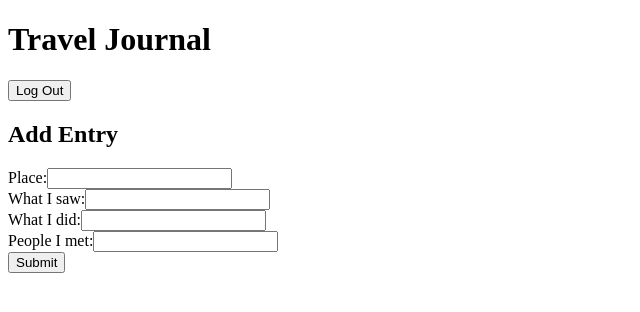
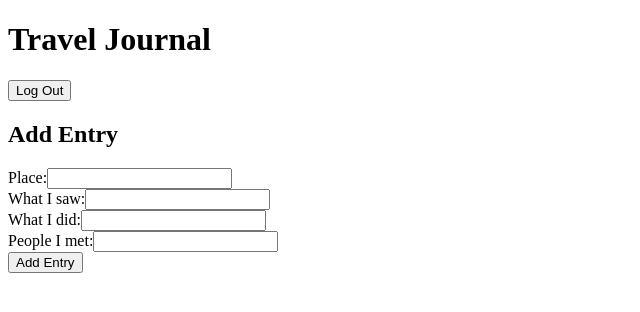
Before and after one commit to claracampos/travel-minutes, a React (Create React App) app: page /add-entry in a window 1280 px wide. Shown: the top 312 px of the page, without its empty margins (0-640 px from the left). Built offline with nearby package versions, Linux system fonts and the light colour scheme; no server answers; sample sign-in values are in the browser's storage.

Commit message:
split entry form into its own component

```diff
--- a/src/components/AddEntryPage.js
+++ b/src/components/AddEntryPage.js
@@ -1,20 +1,12 @@
-import React, { useContext } from "react";
+import React from "react";
 import handleEntryFormSubmit from "../actions/addEntryScripts";
-import TextInput from "./TextInput";
-import AppContext from "../context/AppContext";
+import EntryForm from "./EntryForm";
 
 const AddEntryPage = () => {
-  const user = useContext(AppContext);
   return (
     <div>
       <h2>Add Entry</h2>
-      <form id="add-entry-form" onSubmit={e => handleEntryFormSubmit(e, user)}>
-        <TextInput name="place" label="Place" />
-        <TextInput name="seen" label="What I saw" />
-        <TextInput name="done" label="What I did" />
-        <TextInput name="people" label="People I met" />
-        <button>Submit</button>
-      </form>
+      <EntryForm action={handleEntryFormSubmit} button={"Add Entry"} />
     </div>
   );
 };
--- /dev/null
+++ b/src/components/EntryForm.js
@@ -0,0 +1,25 @@
+import React, { useContext } from "react";
+import AppContext from "../context/AppContext";
+import TextInput from "./TextInput";
+
+const EntryForm = props => {
+  const { user } = useContext(AppContext);
+  return (
+    <div>
+      <form
+        id="add-entry-form"
+        onSubmit={e => {
+          props.action(e, user);
+        }}
+      >
+        <TextInput name="place" label="Place" />
+        <TextInput name="seen" label="What I saw" />
+        <TextInput name="done" label="What I did" />
+        <TextInput name="people" label="People I met" />
+        <button>{props.button}</button>
+      </form>
+    </div>
+  );
+};
+
+export default EntryForm;
```
